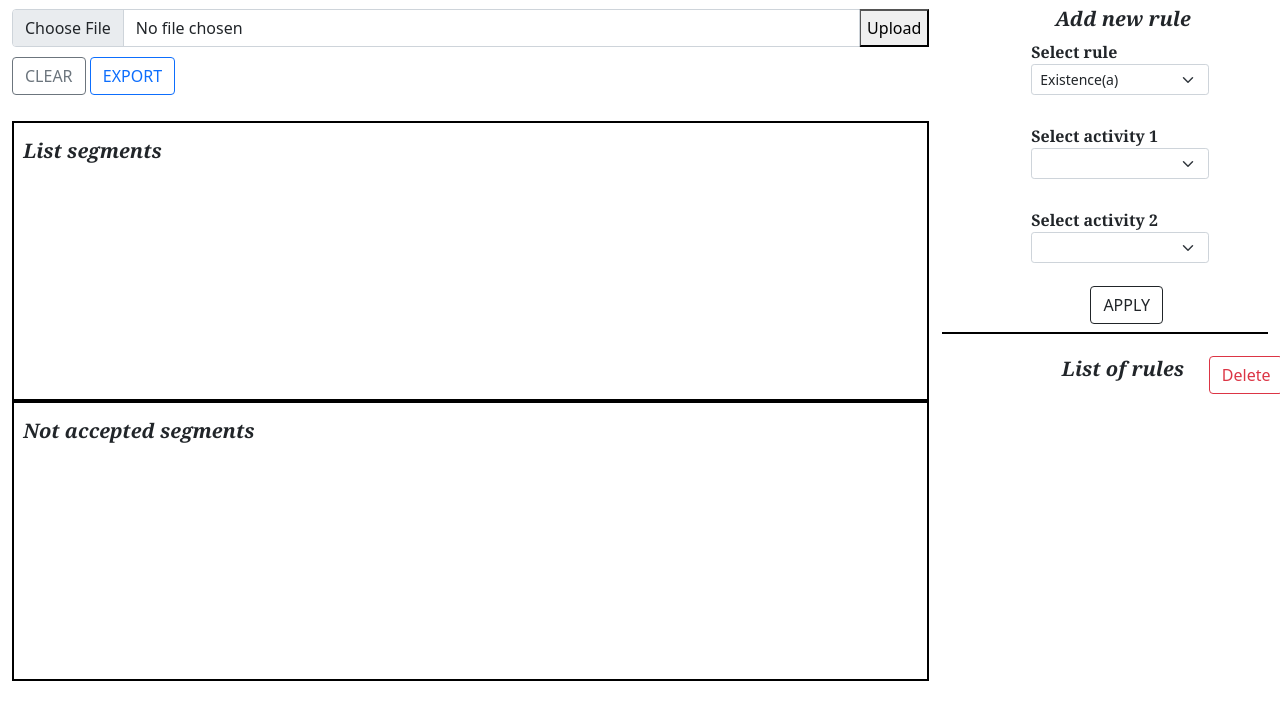
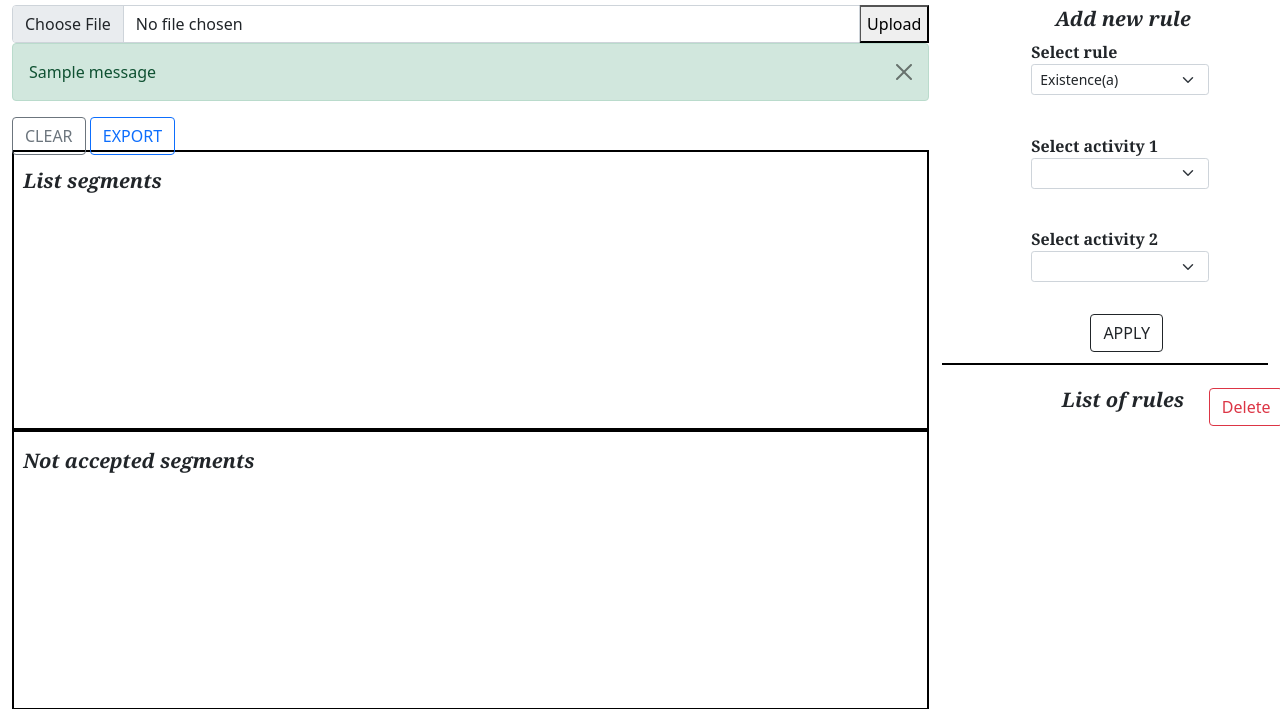
Before and after one commit to bpm-diag/SCAN, a Flask app: page / in a window 1280 px wide. Shown: the top 709 px of the page. Run offline with Flask 2, Linux system fonts and the light colour scheme; one stand-in notice (Sample message) is shown; lists and menus that the app fills with data are empty; some libraries are stand-ins or nearby versions.

Commit message:
chore: error if file not allowed

```diff
--- a/main.py
+++ b/main.py
@@ -65,8 +65,10 @@ def upload_file():
                     f.write(str(line))
                     f.write('\n')
                     replaceInFile("segments.txt")
+            flash("Successfully loaded", "success")
             return render_template("index.html", data=actWithOccurence, activity=listActivity)
         else:
+            flash("Extension not allowed", "danger")
             return redirect(request.url)
 
 @app.route('/existence', methods=['POST'])
--- a/static/css/style.css
+++ b/static/css/style.css
@@ -2,13 +2,13 @@
 #buttons-container{
     width: 98%;
     height: 20%;
-    margin-top: 1%;
+    margin-top: 0.5%;
 }
 
 #b-container{
     width: 98%;
     height: 100%;
-    margin-top: 1%;
+    margin-top: 0.5%;
 }
 
 .form-control{
@@ -18,7 +18,6 @@
 #segment-container{
     width: 98%;
     height: 280px;
-    margin-top: -2%;
     border:2px solid black;
     border-right-style: outset;
 }
--- a/static/js/index.js
+++ b/static/js/index.js
@@ -186,3 +186,7 @@ function close_error_adding_rule(){
 function close_error_duplicate_rule(){
     document.getElementById("error_duplicate_rule").style.display = 'none';
 }
+
+function close_flash(){
+    document.getElementById("error_flash").style.display = 'none';
+}
--- a/templates/index.html
+++ b/templates/index.html
@@ -21,11 +21,23 @@
         <div class="col-md-9">
             <div id="buttons-container">
                 <form method="post" action="/" enctype="multipart/form-data">
-                   <div class="input-group">
+                    <div class="input-group">
                         <input class="form-control" id="formFile" type="file" name="file" autocomplete="off" required >
                         <input type="submit" value="Upload">
                     </div>
+                    {% with messages = get_flashed_messages(with_categories=true) %}
+                    {% if messages %}
+                        {% for category, message in messages %}
+                            <div class="alert alert-{{ category }} alert-dismissible fade show" id="error_flash">
+                                <span>{{ message }}</span>
+                                <button type="button" class="btn-close" data-bs-dismiss="alert" onclick="close_flash();"></button>
+                            </div>
+                        {% endfor %}
+                    {% endif %}
+                {% endwith %}
                 </form>
+
+
                 <div id="b-container">
                     <button type="button" class="btn btn-outline-secondary" onclick="clearDiv();">CLEAR</button>
                     <button type="button" class="btn btn-outline-primary">EXPORT</button>
```
Also changed, not shown: removeSegments.txt (deleted, +0 -11 lines), segments.txt (added, +11 -0 lines).
